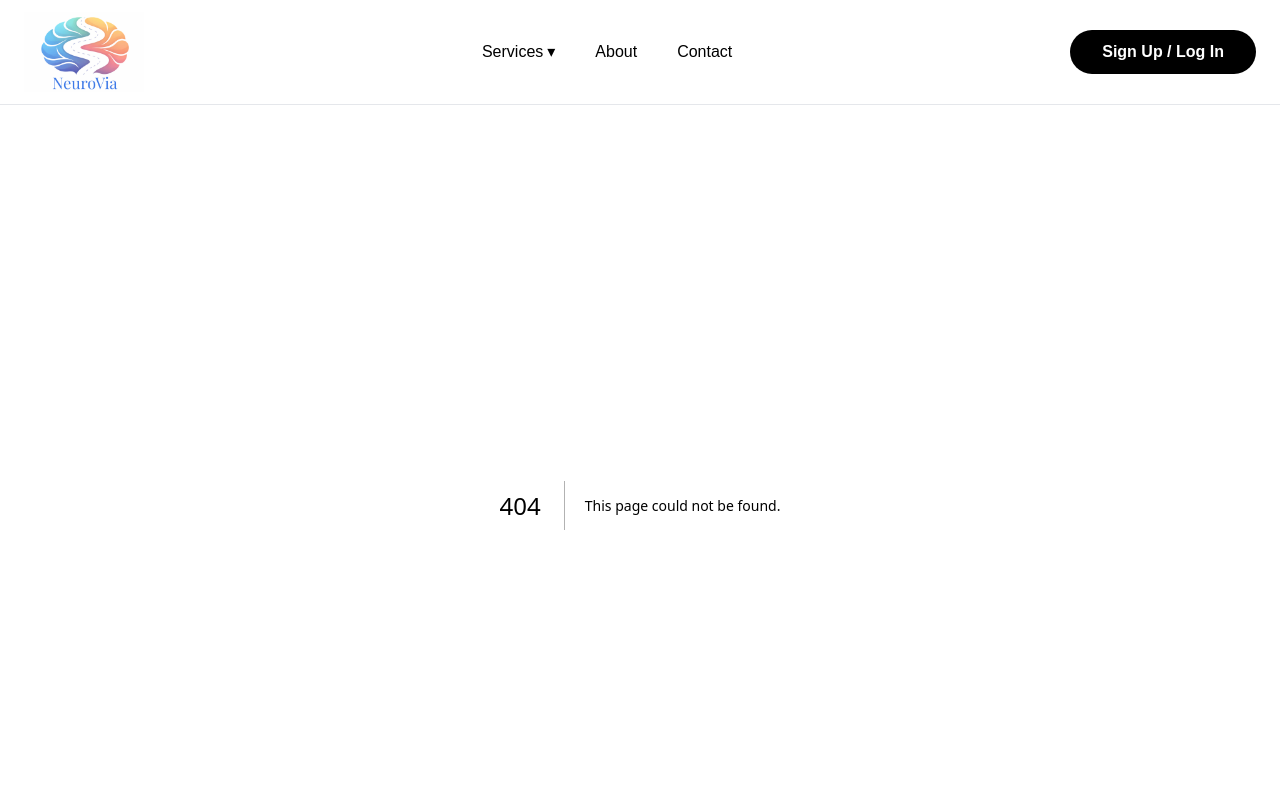
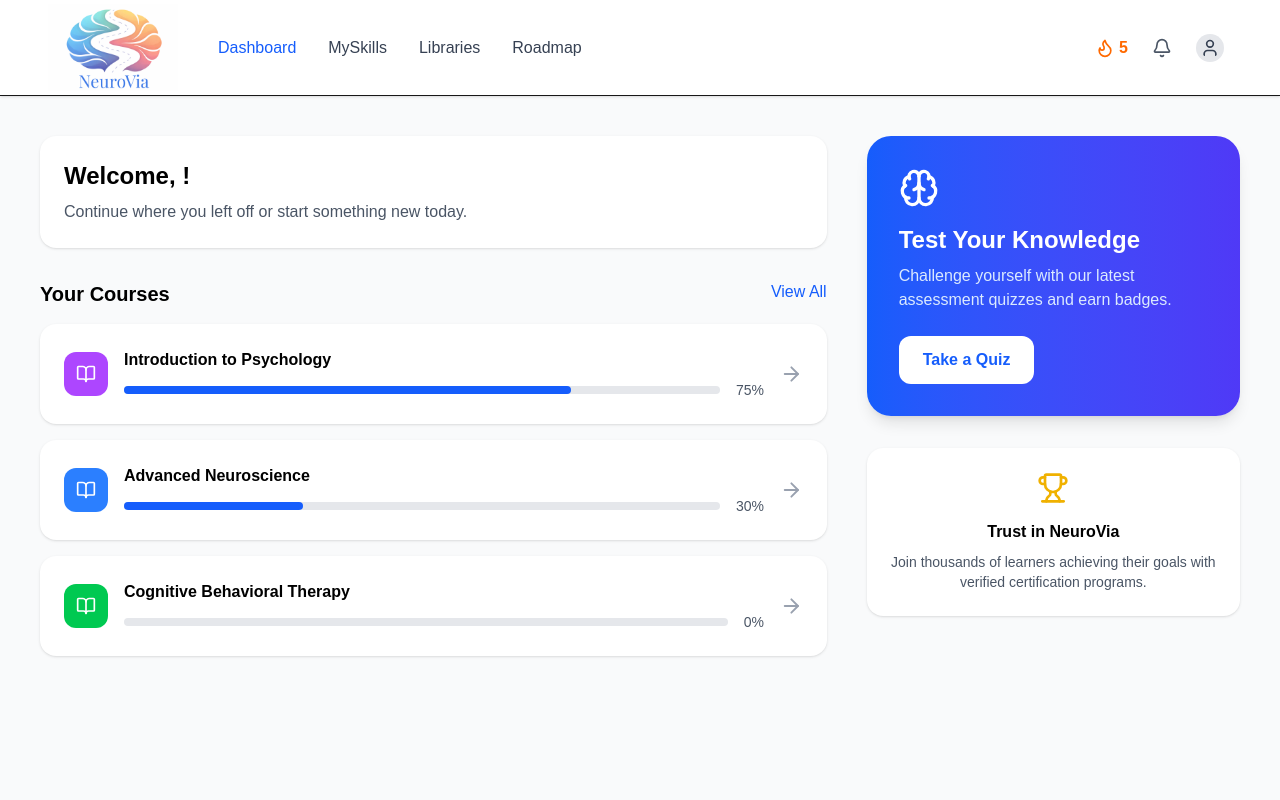
Before and after one commit to TanyaGupta1010/NeuroVia-Frontend, a Next.js app: page /dashboard in a window 1280 px wide. Before the commit this address had no page. Shown: the top 800 px of the page. Built offline with nearby package versions, Linux system fonts and the light colour scheme.

Commit message:
dashboard

```diff
--- /dev/null
+++ b/app/(dashboard)/dashboard/page.tsx
@@ -0,0 +1,151 @@
+"use client";
+
+import { useEffect, useState } from "react";
+import {
+  BookOpen,
+  ArrowRight,
+  Brain,
+  Trophy,
+} from "lucide-react";
+import { useRouter } from "next/navigation";
+
+export default function DashboardPage() {
+  const [email, setEmail] = useState("");
+  const router = useRouter();
+
+  useEffect(() => {
+    const storedEmail = localStorage.getItem("userEmail");
+    if (storedEmail) setEmail(storedEmail);
+  }, []);
+
+  return (
+    <div className="max-w-7xl mx-auto px-10 py-10 grid grid-cols-1 lg:grid-cols-3 gap-10">
+
+      {/* ================= LEFT SIDE ================= */}
+      <div className="lg:col-span-2 space-y-8">
+
+        {/* Welcome Card */}
+        <div className="bg-white p-6 rounded-2xl shadow-sm">
+          <h2 className="text-2xl font-bold mb-2 text-black">
+            Welcome, {email}!
+          </h2>
+          <p className="text-gray-600">
+            Continue where you left off or start something new today.
+          </p>
+        </div>
+
+        {/* Courses Section */}
+        <div>
+          <div className="flex justify-between mb-4">
+            <h3 className="text-xl font-semibold text-black">
+              Your Courses
+            </h3>
+            <span className="text-blue-600 cursor-pointer hover:underline">
+              View All
+            </span>
+          </div>
+
+          <CourseCard
+            title="Introduction to Psychology"
+            progress={75}
+            color="bg-purple-500"
+          />
+
+          <CourseCard
+            title="Advanced Neuroscience"
+            progress={30}
+            color="bg-blue-500"
+          />
+
+          <CourseCard
+            title="Cognitive Behavioral Therapy"
+            progress={0}
+            color="bg-green-500"
+          />
+        </div>
+      </div>
+
+      {/* ================= RIGHT SIDE ================= */}
+      <div className="space-y-8">
+
+        {/* Quiz Card */}
+        <div className="bg-gradient-to-r from-blue-600 to-indigo-600 text-white p-8 rounded-3xl shadow-lg">
+          <Brain size={40} className="mb-4" />
+
+          <h3 className="text-2xl font-bold mb-2">
+            Test Your Knowledge
+          </h3>
+
+          <p className="mb-6 text-blue-100">
+            Challenge yourself with our latest assessment quizzes and earn badges.
+          </p>
+
+          <button
+            onClick={() => router.push("/assessment")}
+            className="bg-white text-blue-600 px-6 py-3 rounded-xl font-semibold hover:scale-105 transition"
+          >
+            Take a Quiz
+          </button>
+        </div>
+
+        {/* Trust Card */}
+        <div className="bg-white p-6 rounded-2xl shadow-sm text-center">
+          <Trophy size={32} className="mx-auto mb-4 text-yellow-500" />
+
+          <h3 className="font-semibold text-black mb-2">
+            Trust in NeuroVia
+          </h3>
+
+          <p className="text-gray-600 text-sm">
+            Join thousands of learners achieving their goals with verified certification programs.
+          </p>
+        </div>
+      </div>
+    </div>
+  );
+}
+
+/* ================= COURSE CARD ================= */
+
+function CourseCard({
+  title,
+  progress,
+  color,
+}: {
+  title: string;
+  progress: number;
+  color: string;
+}) {
+  return (
+    <div className="bg-white p-6 rounded-2xl shadow-sm mb-4 flex items-center justify-between hover:shadow-md transition">
+
+      <div className="flex items-center gap-4 w-full">
+
+        <div className={`${color} p-3 rounded-xl text-white`}>
+          <BookOpen size={20} />
+        </div>
+
+        <div className="w-full">
+          <h4 className="font-semibold text-black mb-2">
+            {title}
+          </h4>
+
+          <div className="flex items-center gap-4">
+            <div className="w-full bg-gray-200 h-2 rounded-full">
+              <div
+                className="bg-blue-600 h-2 rounded-full transition-all duration-500"
+                style={{ width: `${progress}%` }}
+              />
+            </div>
+
+            <span className="text-sm text-gray-600">
+              {progress}%
+            </span>
+          </div>
+        </div>
+      </div>
+
+      <ArrowRight className="text-gray-400 ml-4" />
+    </div>
+  );
+}
--- /dev/null
+++ b/app/(dashboard)/layout.tsx
@@ -0,0 +1,70 @@
+"use client";
+
+import { useEffect, useState } from "react";
+import { Flame, Bell, User } from "lucide-react";
+import Image from "next/image";
+
+export default function DashboardLayout({
+  children,
+}: {
+  children: React.ReactNode;
+}) {
+  const [email, setEmail] = useState("");
+
+  useEffect(() => {
+    const storedEmail = localStorage.getItem("userEmail");
+    if (storedEmail) setEmail(storedEmail);
+  }, []);
+
+  return (
+    <div className="min-h-screen bg-gray-50">
+
+      {/* DASHBOARD NAVBAR */}
+      <nav className="bg-white border-b px-12 h-24 flex items-center justify-between shadow-sm">
+
+        {/* LEFT */}
+        <div className="flex items-center gap-10">
+          <Image
+            src="/neurovia.jpg"
+            alt="NeuroVia"
+            width={130}
+            height={40}
+          />
+
+          <div className="flex gap-8 text-gray-700 font-medium">
+            <span className="text-blue-600 cursor-pointer">
+              Dashboard
+            </span>
+            <span className="cursor-pointer hover:text-blue-600">
+              MySkills
+            </span>
+            <span className="cursor-pointer hover:text-blue-600">
+              Libraries
+            </span>
+            <span className="cursor-pointer hover:text-blue-600">
+              Roadmap
+            </span>
+          </div>
+        </div>
+
+        {/* RIGHT */}
+        <div className="flex items-center gap-6">
+          <div className="flex items-center gap-1 text-orange-500 font-semibold">
+            <Flame size={20} />
+            <span>5</span>
+          </div>
+
+          <Bell className="text-gray-600 cursor-pointer" size={20} />
+
+          <div className="flex items-center gap-2 text-gray-700">
+            <User className="bg-gray-200 p-1 rounded-full" size={28} />
+            <span className="text-sm font-medium">{email}</span>
+          </div>
+        </div>
+      </nav>
+
+      {/* PAGE CONTENT */}
+      <div>{children}</div>
+    </div>
+  );
+}
--- /dev/null
+++ b/app/(public)/layout.tsx
@@ -0,0 +1,16 @@
+import Navbar from "../components/Navbar";
+import Footer from "../components/Footer";
+
+export default function PublicLayout({
+  children,
+}: {
+  children: React.ReactNode;
+}) {
+  return (
+    <>
+      <Navbar />
+      {children}
+      <Footer />
+    </>
+  );
+}
--- a/app/components/AuthModal.tsx
+++ b/app/components/AuthModal.tsx
@@ -1,11 +1,27 @@
 "use client";
 
 import { useState } from "react";
+import { useRouter } from "next/navigation";
 import { FcGoogle } from "react-icons/fc";
 import { FaFacebookF } from "react-icons/fa";
 
 export default function AuthModal({ close }: any) {
   const [isLogin, setIsLogin] = useState(false);
+  const [email, setEmail] = useState("");
+  const router = useRouter();
+
+  const handleAuth = () => {
+    if (!email) {
+      alert("Please enter email");
+      return;
+    }
+
+    // Save email
+    localStorage.setItem("userEmail", email);
+
+    close(); // close modal
+    router.push("/dashboard"); // redirect
+  };
 
   return (
     <div className="fixed inset-0 backdrop-blur-md bg-black/30 flex items-center justify-center z-50">
@@ -43,7 +59,6 @@ export default function AuthModal({ close }: any) {
 
         <hr className="mb-6" />
 
-        {/* Title */}
         <h2 className="text-3xl font-bold text-center text-black mb-2">
           NeuroVia
         </h2>
@@ -54,7 +69,7 @@ export default function AuthModal({ close }: any) {
             : "Sign up for free to start learning."}
         </p>
 
-        {/* Social Buttons */}
+        {/* Social */}
         <button className="w-full border border-gray-300 py-3 rounded-full mb-3 flex items-center justify-center gap-3 hover:bg-gray-100 text-black font-medium">
           <FcGoogle size={20} />
           Continue with Google
@@ -77,25 +92,30 @@ export default function AuthModal({ close }: any) {
             <input
               type="text"
               placeholder="Enter your profile name"
-              className="w-full border border-black rounded-xl px-4 py-3 text-black placeholder-gray-500"
+              className="w-full border border-black rounded-xl px-4 py-3 text-black"
             />
           )}
 
           <input
             type="email"
             placeholder="name@domain.com"
-            className="w-full border border-black rounded-xl px-4 py-3 text-black placeholder-gray-500"
+            value={email}
+            onChange={(e) => setEmail(e.target.value)}
+            className="w-full border border-black rounded-xl px-4 py-3 text-black"
           />
 
           <input
             type="password"
             placeholder="Password"
-            className="w-full border border-black rounded-xl px-4 py-3 text-black placeholder-gray-500"
+            className="w-full border border-black rounded-xl px-4 py-3 text-black"
           />
         </div>
 
         {/* Main Button */}
-        <button className="w-full bg-black text-white py-3 rounded-xl mt-6 font-semibold hover:bg-gray-900 transition">
+        <button
+          onClick={handleAuth}
+          className="w-full bg-black text-white py-3 rounded-xl mt-6 font-semibold hover:bg-gray-900 transition"
+        >
           {isLogin ? "Log In" : "Sign Up"}
         </button>
 
@@ -108,7 +128,6 @@ export default function AuthModal({ close }: any) {
             {isLogin ? "Sign Up" : "Log In"}
           </span>
         </p>
-
       </div>
     </div>
   );
--- a/app/layout.tsx
+++ b/app/layout.tsx
@@ -1,15 +1,13 @@
 import "./globals.css";
-import Navbar from "./components/Navbar";
-import Footer from "./components/Footer";
 
-export default function RootLayout({ children }: { children: React.ReactNode }) {
+export default function RootLayout({
+  children,
+}: {
+  children: React.ReactNode;
+}) {
   return (
     <html lang="en">
-      <body>
-        <Navbar />
-        {children}
-        <Footer />
-      </body>
+      <body>{children}</body>
     </html>
   );
 }
--- /dev/null
+++ b/app/login/page.tsx
@@ -0,0 +1,43 @@
+"use client";
+
+import { useState } from "react";
+import { useRouter } from "next/navigation";
+
+export default function LoginPage() {
+  const [email, setEmail] = useState("");
+  const router = useRouter();
+
+  const handleLogin = () => {
+    if (!email) return;
+
+    localStorage.setItem("userEmail", email);
+    router.push("/dashboard");
+  };
+
+  return (
+    <main className="min-h-screen flex items-center justify-center bg-gray-50">
+      <div className="bg-white p-10 rounded-3xl shadow-lg w-96">
+
+        <h1 className="text-2xl font-bold mb-6 text-center">
+          Login to NeuroVision
+        </h1>
+
+        <input
+          type="email"
+          placeholder="Enter your email"
+          className="w-full border p-3 rounded-xl mb-6"
+          value={email}
+          onChange={(e) => setEmail(e.target.value)}
+        />
+
+        <button
+          onClick={handleLogin}
+          className="w-full bg-black text-white py-3 rounded-xl hover:bg-gray-800"
+        >
+          Login
+        </button>
+
+      </div>
+    </main>
+  );
+}
--- a/dashboard/page.tsx
+++ /dev/null
@@ -1,8 +0,0 @@
-export default function Dashboard() {
-  return (
-    <div>
-      <h1>NeuroVia Dashboard</h1>
-      <p>Track your skills, growth, and roadmap here.</p>
-    </div>
-  );
-}
```
Also changed, not shown: app/(public)/about/page.tsx (renamed from app/about/page.tsx), app/(public)/contact/page.tsx (renamed from app/contact/page.tsx), app/(public)/page.tsx (renamed from app/page.tsx), app/(public)/services/page.tsx (renamed from app/services/page.tsx).
